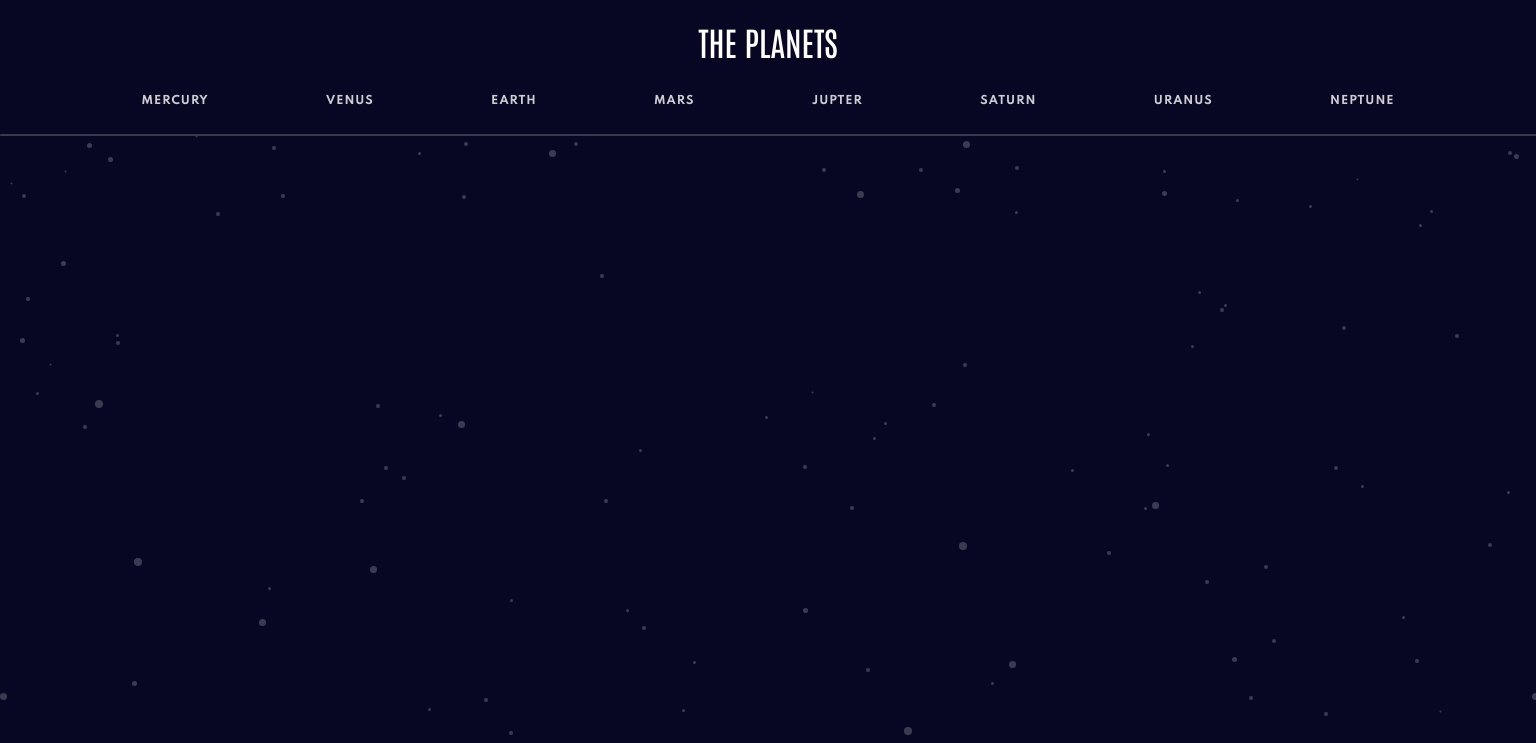
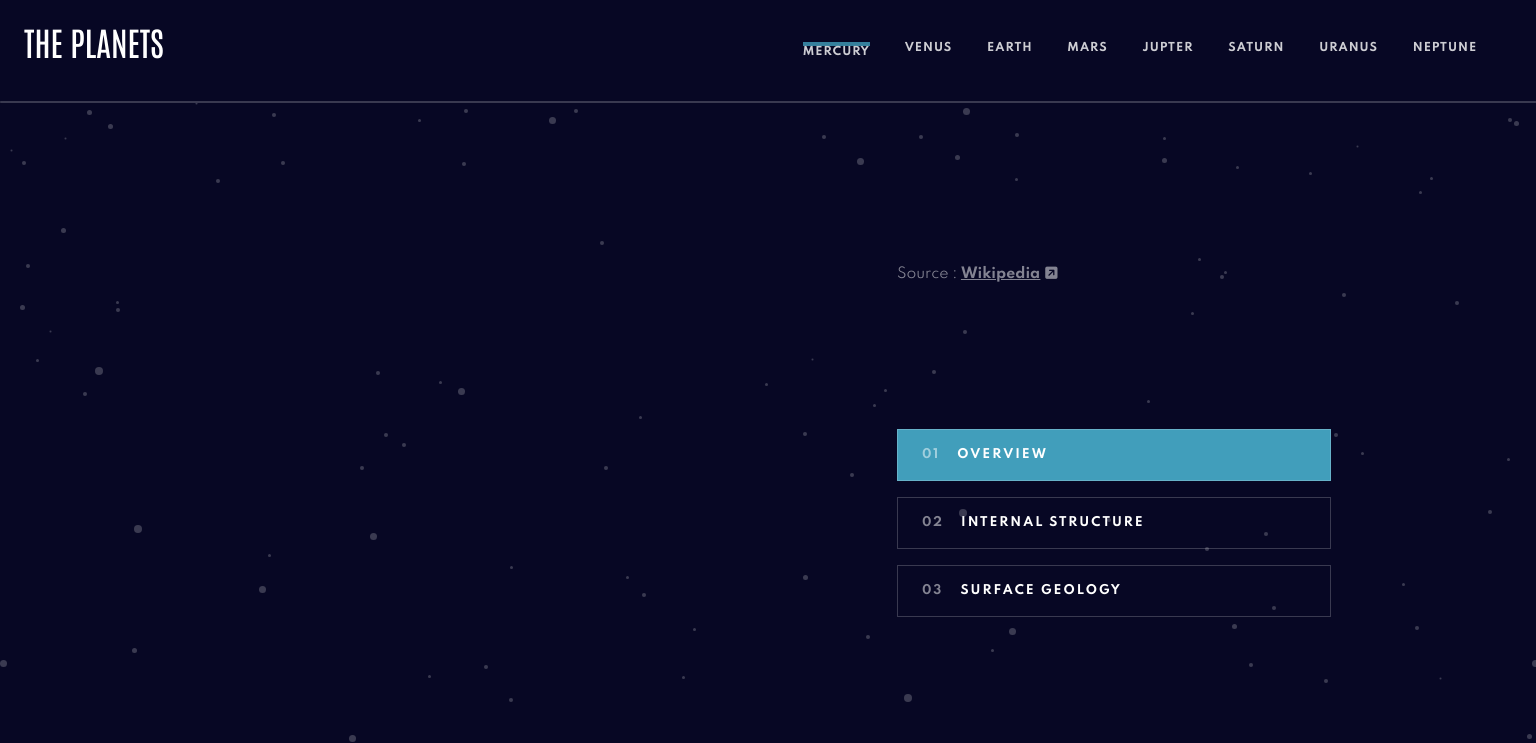
Before and after one commit to aviation4/planets, a plain HTML site: page index.html in a window 1536 px wide. Both pictures are taken after a click on the element "MERCURY". Shown: the top 743 px of the page. Drawn offline with Linux system fonts and the light colour scheme; no server answers.

Commit message:
Desktop layout in progress

```diff
--- a/css/index.css
+++ b/css/index.css
@@ -7,3 +7,4 @@
 @import "./main/main__planet.css";
 @import "./main/main__table.css";
 @import "./main/main__planetANDsecondaryNav.css";
+@import "./main/main__iconANDplanet.css";
--- a/css/main/main.css
+++ b/css/main/main.css
@@ -8,7 +8,7 @@ main {
 .main__secondaryNav {
   display: none;
   justify-content: space-around;
-  margin: 0 40px;
+  padding: 0 40px;
   flex-basis: 50%;
   align-items: center;
   letter-spacing: 2px;
@@ -27,6 +27,14 @@ main {
   position: relative;
   display: flex;
   justify-content: center;
+}
+
+@media (min-width: 1440px){
+
+  .main__iconContainer {
+    flex-basis: 100%;
+  }
+
 }
 
 
--- /dev/null
+++ b/css/main/main__iconANDplanet.css
@@ -0,0 +1,7 @@
+@media (min-width: 1440px){
+
+  .main__iconANDplanet {
+    display: flex;
+  }
+
+}
--- a/css/main/main__planet.css
+++ b/css/main/main__planet.css
@@ -14,12 +14,25 @@
   }
 }
 
+@media (min-width: 1440px){
+  .planet__title {
+    font-size: 80px;
+  }
+}
+
 .planet__paragraph {
   font-family: "Spartan", "sans-serif";
   font-weight: normal;
   font-size: 11px;
   line-height: 2em;
+  opacity: 0.9;
   margin-bottom: 32px;
+}
+
+@media (min-width: 1440px){
+  .planet__paragraph {
+    font-size: 14px;
+  }
 }
 
 .planet__paragraph strong {
@@ -33,7 +46,6 @@
 
 
 .planet__paragraph--source {
-  font-size: 12px;
   opacity: 0.5;
   margin-bottom: 0;
 }
--- a/css/main/main__planetANDsecondaryNav.css
+++ b/css/main/main__planetANDsecondaryNav.css
@@ -1,3 +1,16 @@
 .main__planetANDsecondaryNav {
   display: flex;
 }
+
+
+@media (min-width: 1440px){
+
+  .main__planetANDsecondaryNav {
+    flex-direction: column;
+    flex-basis: 60%;
+    margin-right: 165px;
+    margin-top: 125px;
+    margin-bottom: 80px;
+  }
+
+}
--- a/css/main/main__table.css
+++ b/css/main/main__table.css
@@ -12,6 +12,13 @@
   }
 }
 
+
+@media (min-width: 1440px){
+  .table__body {
+    padding: 0 165px;
+  }
+}
+
 .table__body--secondaryNav {
   display: none;
 }
@@ -20,6 +27,13 @@
   .table__body--secondaryNav {
     display: block;
 
+  }
+}
+
+@media (min-width: 1440px){
+  .table__body--secondaryNav {
+    padding: 0 40px;
+    margin-top: 20px;
   }
 }
 
@@ -42,6 +56,12 @@
   }
 }
 
+@media (min-width: 1440px){
+  .table__row{
+    padding: 30px 30px 35px 30px;
+  }
+}
+
 
 .table__row--secondaryNav {
   justify-content: flex-start;
@@ -56,6 +76,7 @@
     flex-direction: row;
   }
 }
+
 
 .table__row--secondaryNav:hover {
   background-color: rgba(216, 216, 216, 0.2);
@@ -76,12 +97,31 @@
   font-weight: 700;
 }
 
+@media (min-width: 1440px){
+
+  .table__no {
+    font-size: 12px;
+  }
+
+}
+
 
 .table__sectionNames {
   font-family: Spartan, "sans-serif";
   font-size: 9px;
   font-weight: 700;
 }
+
+
+@media (min-width: 1440px){
+
+  .table__sectionNames {
+    font-size: 12px;
+  }
+
+}
+
+
 
 
 .table__headerText {
@@ -101,6 +141,13 @@
   }
 }
 
+@media (min-width: 1440px){
+  .table__headerText {
+    font-size: 11px;
+    margin-bottom: 16px;
+  }
+}
+
 
 .table__descriptionText {
   font-family: "Antonio", "sans-serif";
@@ -117,3 +164,9 @@
     font-size: 24px;
   }
 }
+
+@media (min-width: 1440px){
+  .table__descriptionText {
+    font-size: 40px;
+  }
+}
--- a/css/planetBar.css
+++ b/css/planetBar.css
@@ -12,3 +12,11 @@
   transition: all 200ms;
   cursor: pointer;
 }
+
+@media (min-width: 1440px) {
+
+  .planetBar__header--enabled {
+    border-top: 4px solid #419EBB;
+  }
+
+}
--- a/css/topNav.css
+++ b/css/topNav.css
@@ -8,6 +8,13 @@
 @media (min-width: 768px){
   .topNav {
     flex-direction: column;
+  }
+}
+
+@media (min-width: 1440px){
+  .topNav {
+    flex-direction: row;
+    justify-content: space-between;
   }
 }
 
@@ -24,6 +31,12 @@
 @media (min-width: 768px){
   .topNav__title{
     margin: 12px auto 28px auto;
+  }
+}
+
+@media (min-width: 1440px){
+  .topNav__title{
+    flex-basis: 50%;
   }
 }
 
@@ -57,3 +70,12 @@
     justify-content: space-evenly;
   }
 }
+
+@media (min-width: 1440px){
+  .topNav__planetBar {
+    display: flex;
+    flex-basis: 50%;
+    margin: 10px auto;
+    justify-content: space-evenly;
+  }
+}
--- a/index.html
+++ b/index.html
@@ -24,7 +24,7 @@
         <i class="fa-solid fa-bars fa-lg hamburger__buttonClass"></i>
       </a>
       <div class="topNav__planetBar">
-        <h3 id="topNavMercury" class="planetBar__header">MERCURY</h3>
+        <h3 id="topNavMercury" class="planetBar__header planetBar__header--enabled">MERCURY</h3>
         <h3 id="topNavVenus" class="planetBar__header">VENUS</h3>
         <h3 id="topNavEarth" class="planetBar__header">EARTH</h3>
         <h3 id="topNavMars" class="planetBar__header">MARS</h3>
@@ -145,6 +145,8 @@
 
   <main id="main">
 
+    <div class="main__iconANDplanet">
+
       <div class="main__iconContainer">
         <img id="main__iconID" class="main__icon" src="" alt="">
         <img id="main__icon--surfaceID" class="main__icon--surface" src="" alt="">
@@ -186,6 +188,10 @@
       </div>
 
 
+    </div>
+
+
+
 
 
 
--- a/js/index.js
+++ b/js/index.js
@@ -4,6 +4,7 @@ const main = document.getElementById("main");
 const secondaryNav = document.getElementById("secondaryNav");
 
 let actualPlanetIndex = 0;
+let actualSectionIndex = 0;
 let actualSectionName = "overview";
 
 const colorPlanetsArray = ["#DEF4FC", "#F7CC7F", "#545BFE", "#FF6A45", "#ECAD7A", "#FCCB6B", "#65F0D5", "#497EFA"];
@@ -24,6 +25,7 @@ const structureButton = document.getElementById("structureButton");
 const surfaceButton = document.getElementById("surfaceButton");
 const sectionsArray = [overviewButton, structureButton, surfaceButton];
 const activeSectionClass = "secondaryNav__header--enabled";
+const activePlanetClass = "planetBar__header--enabled";
 const sectionClass = document.querySelectorAll(".secondaryNav__header");
 
 const topNavMercury = document.getElementById("topNavMercury");
@@ -171,7 +173,7 @@ const toggleNavigationBar = (el, i) => {
   switch(i){
     case 0:
 
-      activeSectionIndex = 0;
+      actualSectionIndex = 0;
       overviewButton.classList.add(activeSectionClass);
       structureButton.classList.remove(activeSectionClass);
       surfaceButton.classList.remove(activeSectionClass);
@@ -179,7 +181,7 @@ const toggleNavigationBar = (el, i) => {
 
     case 1:
 
-      activeSectionIndex = 1;
+      actualSectionIndex = 1;
       overviewButton.classList.remove(activeSectionClass);
       structureButton.classList.add(activeSectionClass);
       surfaceButton.classList.remove(activeSectionClass);
@@ -187,7 +189,7 @@ const toggleNavigationBar = (el, i) => {
 
     case 2:
 
-      activeSectionIndex = 2;
+      actualSectionIndex = 2;
       overviewButton.classList.remove(activeSectionClass);
       structureButton.classList.remove(activeSectionClass);
       surfaceButton.classList.add(activeSectionClass);
@@ -202,7 +204,7 @@ const toggleTable = i => {
   switch(i){
     case 0:
 
-      activeSectionIndex = 0;
+      actualSectionIndex = 0;
       overviewButtonTable.style.backgroundColor = colorNavArray[actualPlanetIndex];
       structureButtonTable.style.background = "none";
       surfaceButtonTable.style.background = "none";
@@ -212,7 +214,7 @@ const toggleTable = i => {
     case 1:
 
       console.log("here");
-      activeSectionIndex = 1;
+      actualSectionIndex = 1;
       overviewButtonTable.style.background = "none";
       structureButtonTable.style.backgroundColor = colorNavArray[actualPlanetIndex];
       surfaceButtonTable.style.background = "none";
@@ -221,7 +223,7 @@ const toggleTable = i => {
 
     case 2:
 
-      activeSectionIndex = 2;
+      actualSectionIndex = 2;
       overviewButtonTable.style.background = "none";
       structureButtonTable.style.background = "none";
       surfaceButtonTable.style.backgroundColor = colorNavArray[actualPlanetIndex];
@@ -282,7 +284,7 @@ topNavPlanetsArray.forEach((el, i) => {
   el.addEventListener("click", function () {
 
     actualPlanetIndex = i;
-    toggleTable(activeSectionIndex);
+    toggleTable(actualSectionIndex);
     fetchData();
 
   })
```
Lines whose indentation alone changed are shown as unchanged.
